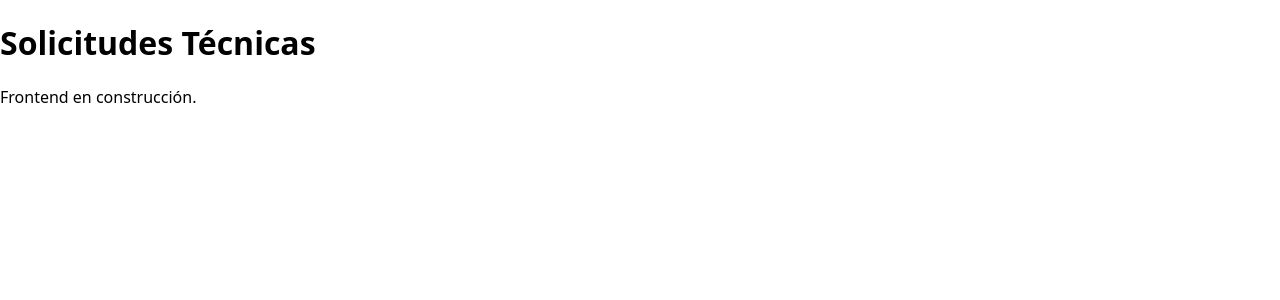
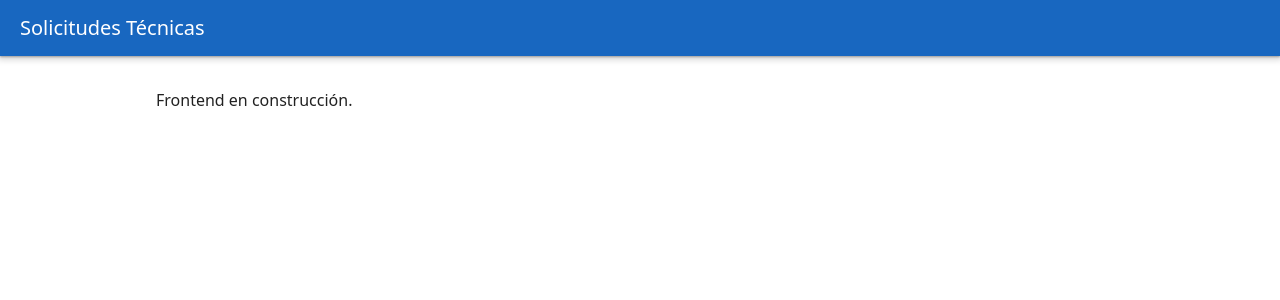
Before and after one commit to Leobudapest0153/PCR-prueba-tecnica, a Vue app in the folder frontend/: page / in a window 1280 px wide. Shown: the top 300 px of the page. Built offline with nearby package versions, Linux system fonts and the light colour scheme.

Commit message:
feat(frontend): integrar Vuetify 3

```diff
--- a/frontend/package.json
+++ b/frontend/package.json
@@ -9,7 +9,9 @@
     "preview": "vite preview"
   },
   "dependencies": {
-    "vue": "^3.5.39"
+    "@mdi/font": "^7.4.47",
+    "vue": "^3.5.39",
+    "vuetify": "^4.1.3"
   },
   "devDependencies": {
     "@vitejs/plugin-vue": "^5.2.4",
--- a/frontend/src/App.vue
+++ b/frontend/src/App.vue
@@ -3,8 +3,15 @@
 </script>
 
 <template>
-  <main>
-    <h1>Solicitudes Técnicas</h1>
-    <p>Frontend en construcción.</p>
-  </main>
+  <v-app>
+    <v-app-bar color="primary" density="comfortable">
+      <v-app-bar-title>Solicitudes Técnicas</v-app-bar-title>
+    </v-app-bar>
+
+    <v-main>
+      <v-container>
+        <p>Frontend en construcción.</p>
+      </v-container>
+    </v-main>
+  </v-app>
 </template>
--- a/frontend/src/main.js
+++ b/frontend/src/main.js
@@ -1,5 +1,6 @@
 import { createApp } from 'vue';
 import App from './App.vue';
+import vuetify from './plugins/vuetify';
 import './style.css';
 
-createApp(App).mount('#app');
+createApp(App).use(vuetify).mount('#app');
--- /dev/null
+++ b/frontend/src/plugins/vuetify.js
@@ -0,0 +1,16 @@
+import 'vuetify/styles';
+import '@mdi/font/css/materialdesignicons.css';
+import { createVuetify } from 'vuetify';
+import * as components from 'vuetify/components';
+import * as directives from 'vuetify/directives';
+
+export default createVuetify({
+    components,
+    directives,
+    icons: {
+        defaultSet: 'mdi',
+    },
+    theme: {
+        defaultTheme: 'light',
+    },
+});
```
Also changed, not shown: 1 other file (tests, documents, lock files or other folders).
